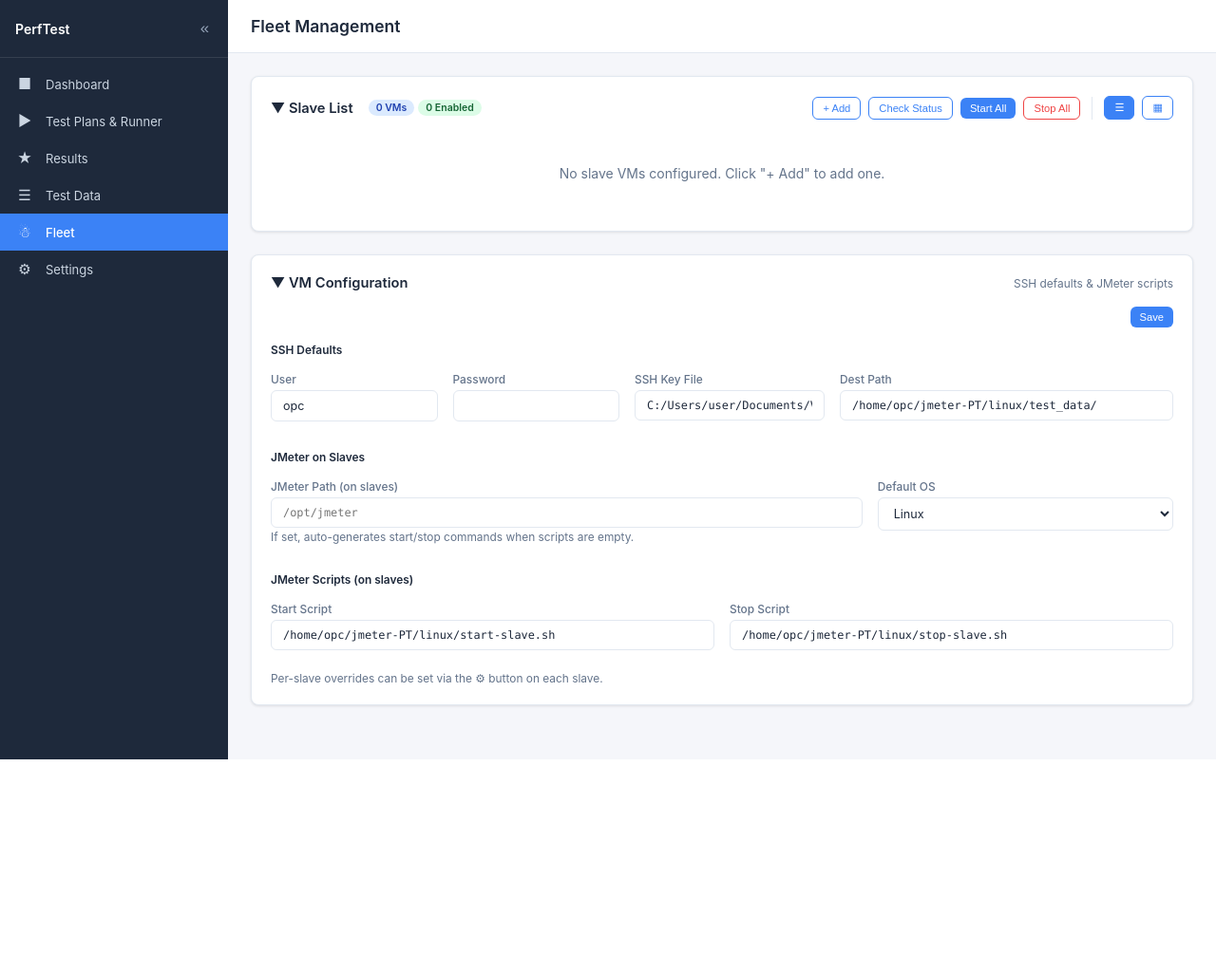
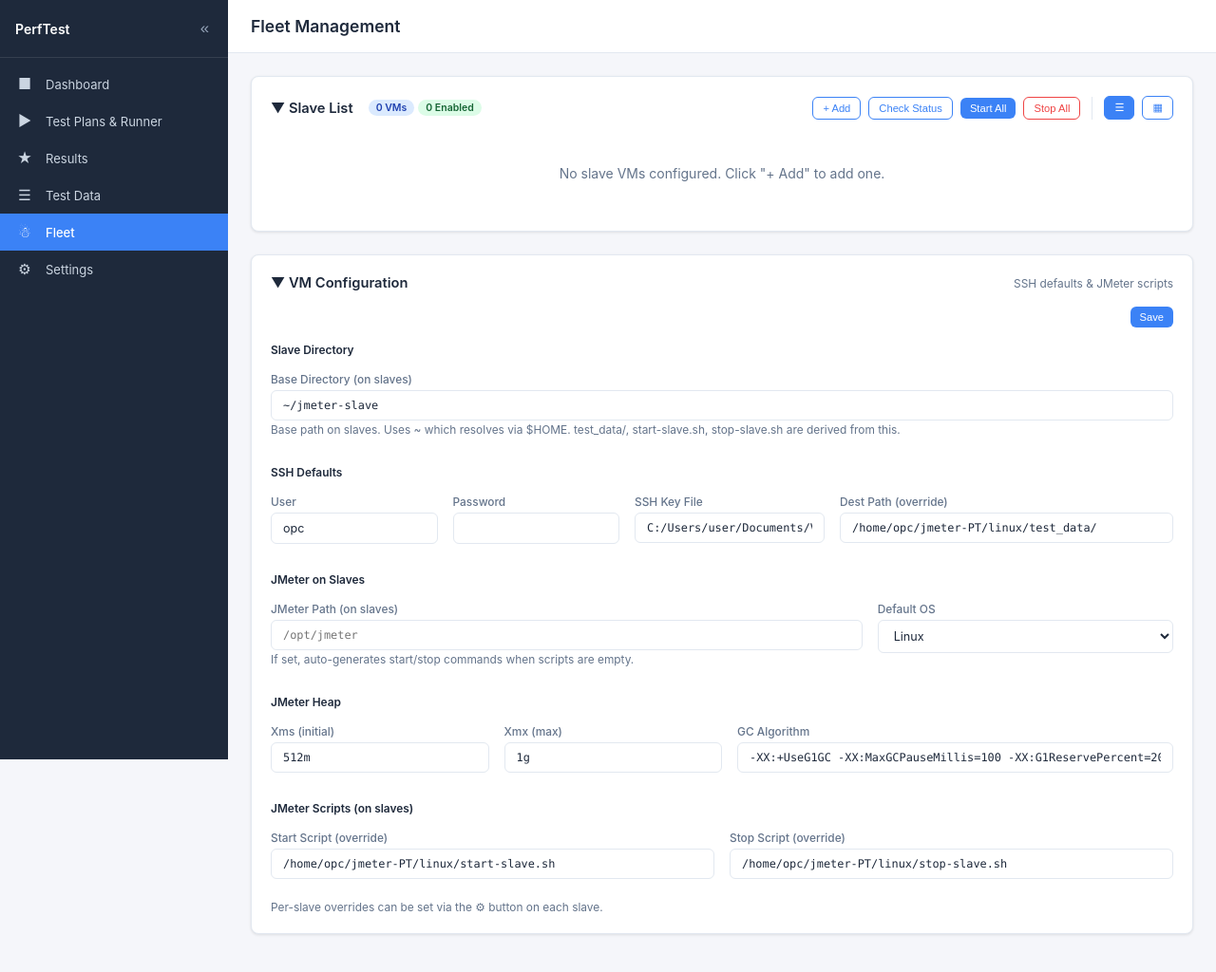
Before and after one commit to Dhawi1902/testing-knowledge-base, a FastAPI app: page /fleet in a window 1280 px wide, after a click that opens the changed part. Shown: the whole page at 95% size. Before the commit the page ends 800 px from the top, so only its background shows below. Run offline with FastAPI, Linux system fonts and the light colour scheme; data that the repository does not hold is empty.

Commit message:
feat(fleet): standardized paths, per-slave overrides, heap settings (#24, #25, #21)
Rewrite build_ssh_configs() to derive dest_path and jmeter_scripts from
a configurable slave_dir (default ~/jmeter-slave) instead of hardcoded
paths. Add jmeter_heap merge (global + per-slave override) and per-slave
slave_dir override support. Add UI fields for slave_dir, Xms, Xmx, and
GC algo in the Fleet config panel. 8 new unit tests for build_ssh_configs.

Co-Authored-By: Claude Opus 4.6 <noreply@anthropic.com>

```diff
--- a/jmeter-working-dir/webapp/templates/slaves.html
+++ b/jmeter-working-dir/webapp/templates/slaves.html
@@ -543,10 +543,20 @@ function renderVmConfig() {
     const container = document.getElementById('vmForm');
     const ssh = currentVmConfig.ssh_config || {};
     const scripts = currentVmConfig.jmeter_scripts || {};
+    const heap = currentVmConfig.jmeter_heap || {};
+    const slaveDir = currentVmConfig.slave_dir || '~/jmeter-slave';
     const ro = isAdmin ? '' : ' readonly';
     const dis = isAdmin ? '' : ' disabled';
     container.innerHTML = `
         <form onsubmit="return false">
+        <h3 class="text-sm mb-16 section-title">Slave Directory</h3>
+        <div class="form-row mb-16">
+            <div class="form-group form-col" style="flex:2;min-width:250px;">
+                <label class="form-label">Base Directory (on slaves)</label>
+                <input class="form-input form-input-mono" id="vm_slave_dir" value="${escHtml(slaveDir)}" placeholder="~/jmeter-slave"${ro}>
+                <span class="text-sm text-light">Base path on slaves. Uses ~ which resolves via $HOME. test_data/, start-slave.sh, stop-slave.sh are derived from this.</span>
+            </div>
+        </div>
         <h3 class="text-sm mb-16 section-title">SSH Defaults</h3>
         <div class="form-row mb-16">
             <div class="form-group form-col" style="min-width:150px;">
@@ -562,8 +572,8 @@ function renderVmConfig() {
                 <input class="form-input form-input-mono" id="vm_ssh_keyfile" value="${escHtml(ssh.key_file || '')}" placeholder="/path/to/key.pem"${ro}>
             </div>
             <div class="form-group form-col" style="flex:2;min-width:200px;">
-                <label class="form-label">Dest Path</label>
-                <input class="form-input form-input-mono" id="vm_ssh_dest" value="${escHtml(ssh.dest_path || '')}"${ro}>
+                <label class="form-label">Dest Path (override)</label>
+                <input class="form-input form-input-mono" id="vm_ssh_dest" value="${escHtml(ssh.dest_path || '')}" placeholder="(auto: slave_dir/test_data/)"${ro}>
             </div>
         </div>
         <h3 class="text-sm mb-16 section-title">JMeter on Slaves</h3>
@@ -581,15 +591,30 @@ function renderVmConfig() {
                 </select>
             </div>
         </div>
+        <h3 class="text-sm mb-16 section-title">JMeter Heap</h3>
+        <div class="form-row mb-16">
+            <div class="form-group form-col" style="min-width:120px;">
+                <label class="form-label">Xms (initial)</label>
+                <input class="form-input form-input-mono" id="vm_heap_xms" value="${escHtml(heap.xms || '512m')}" placeholder="512m"${ro}>
+            </div>
+            <div class="form-group form-col" style="min-width:120px;">
+                <label class="form-label">Xmx (max)</label>
+                <input class="form-input form-input-mono" id="vm_heap_xmx" value="${escHtml(heap.xmx || '1g')}" placeholder="1g"${ro}>
+            </div>
+            <div class="form-group form-col" style="flex:2;min-width:250px;">
+                <label class="form-label">GC Algorithm</label>
+                <input class="form-input form-input-mono" id="vm_heap_gc" value="${escHtml(heap.gc_algo || '')}" placeholder="-XX:+UseG1GC -XX:MaxGCPauseMillis=100"${ro}>
+            </div>
+        </div>
         <h3 class="text-sm mb-16 section-title">JMeter Scripts (on slaves)</h3>
         <div class="form-row mb-16">
             <div class="form-group form-col">
-                <label class="form-label">Start Script</label>
-                <input class="form-input form-input-mono" id="vm_script_start" value="${escHtml(scripts.start || '')}" placeholder="(auto from JMeter path)"${ro}>
+                <label class="form-label">Start Script (override)</label>
+                <input class="form-input form-input-mono" id="vm_script_start" value="${escHtml(scripts.start || '')}" placeholder="(auto: slave_dir/start-slave.sh)"${ro}>
             </div>
             <div class="form-group form-col">
-                <label class="form-label">Stop Script</label>
-                <input class="form-input form-input-mono" id="vm_script_stop" value="${escHtml(scripts.stop || '')}" placeholder="(auto from JMeter path)"${ro}>
+                <label class="form-label">Stop Script (override)</label>
+                <input class="form-input form-input-mono" id="vm_script_stop" value="${escHtml(scripts.stop || '')}" placeholder="(auto: slave_dir/stop-slave.sh)"${ro}>
             </div>
         </div>
         <div class="text-sm text-light" style="margin-top:-8px;">Per-slave overrides can be set via the &#9881; button on each slave.</div>
@@ -598,6 +623,7 @@ function renderVmConfig() {
 
 async function saveVmConfig() {
     const config = {
+        slave_dir: document.getElementById('vm_slave_dir').value || '~/jmeter-slave',
         ssh_config: {
             user: document.getElementById('vm_ssh_user').value,
             password: document.getElementById('vm_ssh_password').value,
@@ -608,6 +634,11 @@ async function saveVmConfig() {
         jmeter_scripts: {
             start: document.getElementById('vm_script_start').value,
             stop: document.getElementById('vm_script_stop').value,
+        },
+        jmeter_heap: {
+            xms: document.getElementById('vm_heap_xms').value || '512m',
+            xmx: document.getElementById('vm_heap_xmx').value || '1g',
+            gc_algo: document.getElementById('vm_heap_gc').value,
         },
         os: document.getElementById('vm_os').value,
     };
```
Also changed, not shown: jmeter-working-dir/webapp/services/slaves.py (+37 -3 lines), jmeter-working-dir/webapp/tests/test_config_api.py (+75 -0 lines).
